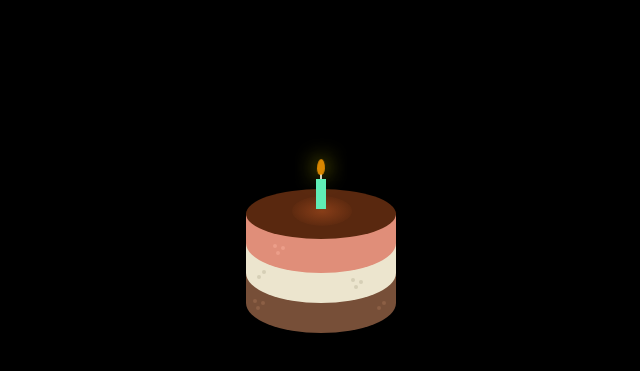
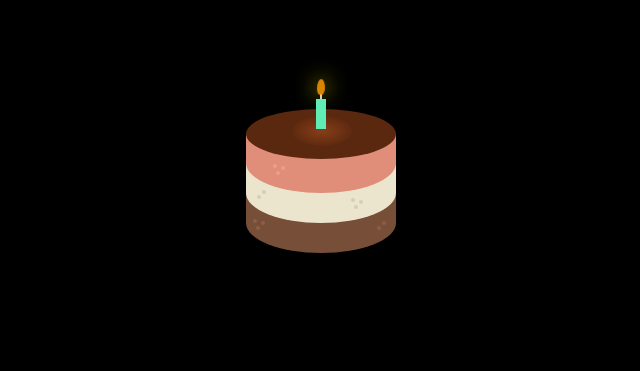
Before and after one commit to PratikNichite/hb-boo, a plain HTML site: page index.html in a window 1280 px wide. Shown: the part 427-798 px from the top of the page, without its empty margins (314-954 px from the left). Drawn offline with Linux system fonts and the light colour scheme.

Commit message:
Update styles.css

```diff
--- a/css/styles.css
+++ b/css/styles.css
@@ -1,3 +1,7 @@
+*, *::before, *::after {
+  font-family: 'Lobster', cursive;
+}
+
 body {
   background: #000;
   height: 70vh;
@@ -11,7 +15,7 @@ body {
 .cake {
   position: absolute;
   left: 50%;
-  top: 70%;
+  top: 60%;
   transform: translate(-40%, -50%);
 }
 .happy-birthday-wish {
```
